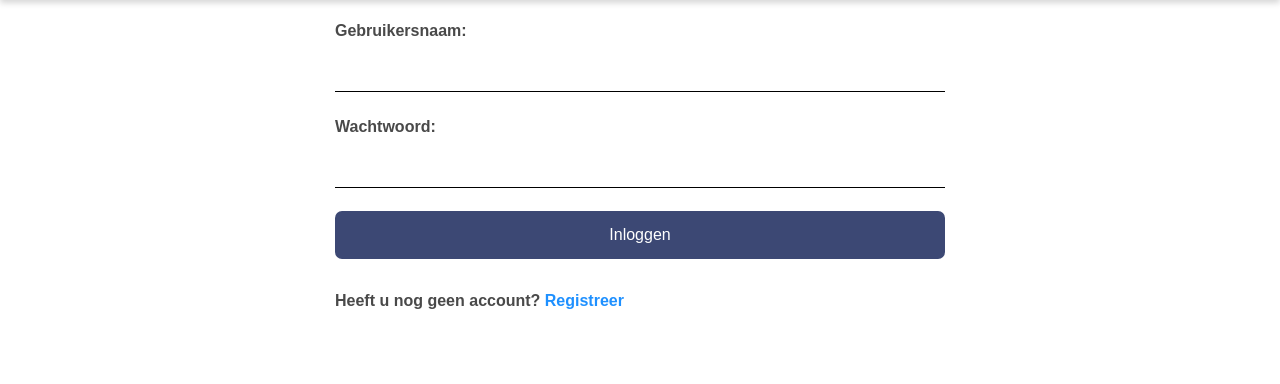
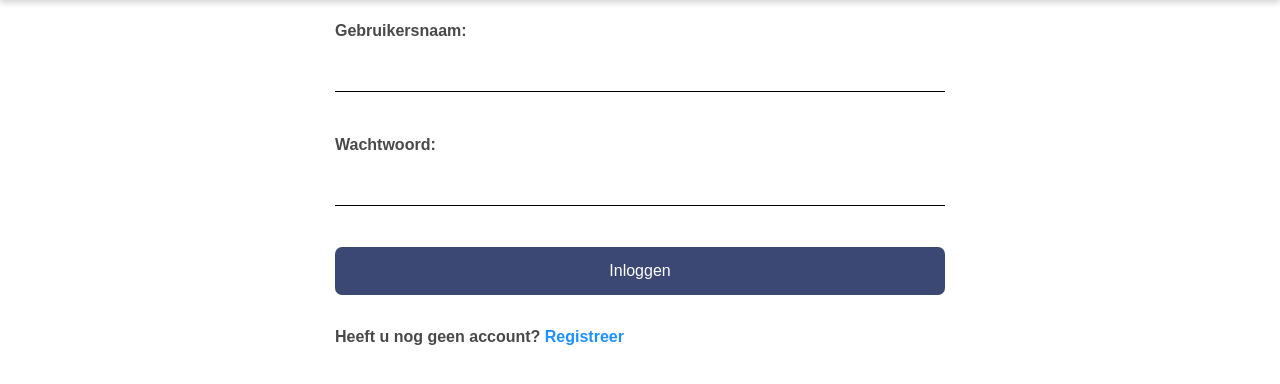
Before and after one commit to AEITO20SD/20sd-p13-pf-bontemps-rahmi-timo-keeno-ehab, a PHP site: page /signIn.php in a window 1280 px wide. Shown: the part 60-444 px from the top of the page. Run offline with PHP 8.4, Linux system fonts and the light colour scheme.

Commit message:
Update signIn.php

```diff
--- a/BarberTimeWebApp/BarberTimeWebApp/signIn.php
+++ b/BarberTimeWebApp/BarberTimeWebApp/signIn.php
@@ -82,9 +82,9 @@ if($_SERVER["REQUEST_METHOD"] == "POST"){
         <form action="<?php echo htmlspecialchars($_SERVER["PHP_SELF"]); ?>" method="post">
             <label for="username"><b>Gebruikersnaam:</b></label><br>
             <input type="text" name="username" required class="form-labels" value="<?php echo $username; ?>"><br><br>
-            <span class="errorcodes"><?php echo $username_err; ?></span>
+            <span class="errorcodes"><?php echo $username_err; ?></span><br>
             <b><label for="password">Wachtwoord:</label></b><br>
-            <input type="password" name="password" required class="form-labels">
+            <input type="password" name="password" required class="form-labels"><br>
             <span class="errorcodes"><?php echo $password_err; ?></span><br>
             <button class="button addButton" type="submit" value="Inloggen">Inloggen</button><br><br>
             <label for="klik hier">Heeft u nog geen account? <a style="color: dodgerblue" href="createAccount.php">Registreer</a></label><br>
```
